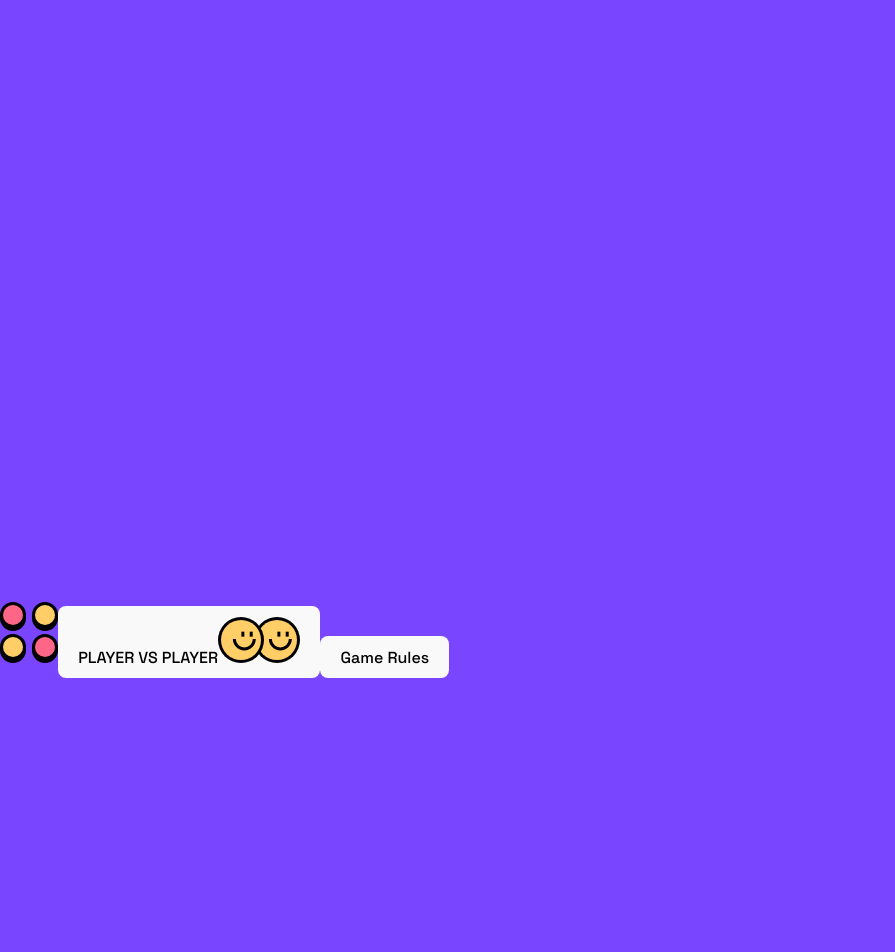
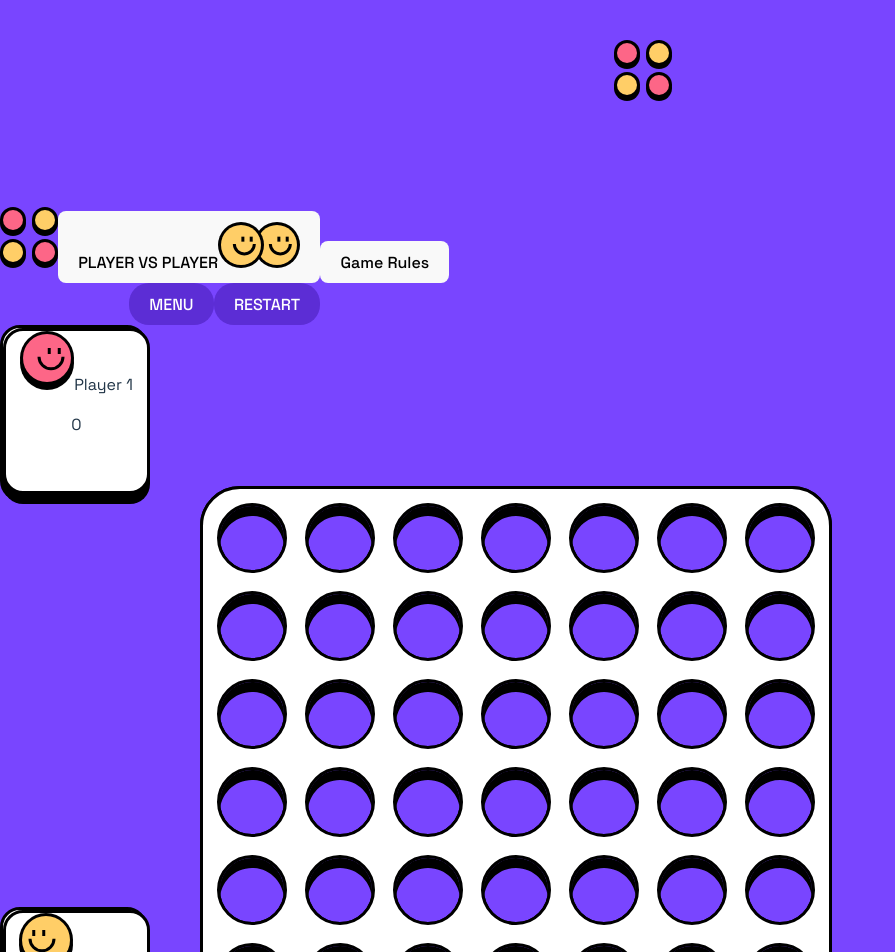
Before and after one commit to tova-moskowitz/connect-four, a React (Vite) app: page / in a window 1280 px wide. Shown: the top 952 px of the page, without its empty margins (0-895 px from the left). Built offline with nearby package versions, Linux system fonts and the light colour scheme; a web font is replaced by a local one.

Commit message:
move a lot to App.jsx

```diff
--- a/src/App.jsx
+++ b/src/App.jsx
@@ -1,11 +1,79 @@
+import React, { useState, useEffect } from "react";
 import "./App.scss";
 import MainMenu from "./components/MainMenu.jsx";
-import RulesModal from "./components/RulesModal.jsx";
+import GameBoard from "./components/GameBoard.jsx";
+
 function App() {
+  const [currentTurnColor, setCurrentTurnColor] = useState("red");
+  const [currentPlayer, setCurrentPlayer] = useState(1);
+  const [redMoves, setRedMoves] = useState([]);
+  const [yellowMoves, setYellowMoves] = useState([]);
+  // const [winner, setWinner] = useState("");
+  const [playerOneScore, setPlayerOneScore] = useState(0);
+  const [playerTwoScore, setPlayerTwoScore] = useState(0);
+  const [countdown, setCountdown] = useState(30);
+  const [piece, setPiece] = useState([]);
+
+  const clickRestart = () => {
+    setWinner("");
+    setCountdown(30);
+    setCurrentPlayer(1);
+    setPlayerOneScore(0);
+    setPlayerTwoScore(0);
+  };
+
+  useEffect(() => {
+    if (countdown > 0) {
+      // setTimeout(() => setCountdown(countdown - 1), 1000);
+    } else {
+      setWinner(currentPlayer === 1 ? 2 : 1);
+      // setCountdown(`Player ${winner} WINS!`);
+    }
+  });
+
+  const clickColumn = (e) => {
+    setCurrentPlayer(currentPlayer === 1 ? 2 : 1);
+    setCurrentTurnColor(currentTurnColor === "red" ? "yellow" : "red");
+
+    const redPiece = (
+      <img
+        src="/assets/images/counter-red-large.svg"
+        alt="red counter"
+        className="red-counter"
+      />
+    );
+    const yellowPiece = (
+      <img
+        src="/assets/images/counter-yellow-large.svg"
+        alt="yellow counter"
+        className="yellow-counter"
+      />
+    );
+
+    currentPlayer === 1
+      ? setPiece([...piece, redPiece])
+      : setPiece([...piece, yellowPiece]);
+
+    console.log(piece);
+  };
+
+  const clickCell = (e) => {};
+
   return (
-    <>
+    <div className="main-wrapper">
       <MainMenu />
-    </>
+      <GameBoard
+        piece={piece}
+        clickColumn={clickColumn}
+        countdown={countdown}
+        playerOneScore={playerOneScore}
+        playerTwoScore={playerTwoScore}
+        clickRestart={clickRestart}
+        clickCell={clickCell}
+        currentTurnColor={currentTurnColor}
+        currentPlayer={currentPlayer}
+      />
+    </div>
   );
 }
 
--- a/src/components/Board.jsx
+++ b/src/components/Board.jsx
@@ -2,27 +2,33 @@ import React, { useState } from "react";
 import "../styles/main-menu.scss";
 import cn from "classnames";
 
-function Board({ currentPlayer, currentTurnColor }) {
-  const [redMoves, setRedMoves] = useState([]);
-  const [yellowMoves, setYellowMoves] = useState([]);
+function Board({
+  piece,
+  clickColumn,
+  currentPlayer,
+  currentTurnColor,
+  clickCell,
+}) {
+  const [winner, setWinner] = useState("");
+
+  // const columns = [
+  //   [1, 2, 3, 4, 5, 6],
+  //   [7, 8, 9, 10, 11, 12],
+  //   [13, 14, 15, 16, 17, 18],
+  //   [19, 20, 21, 22, 23, 24],
+  //   [25, 26, 27, 28, 29, 30],
+  //   [31, 32, 33, 34, 35, 36],
+  //   [37, 38, 39, 40, 41, 42],
+  // ];
   const columns = [
-    [1, 2, 3, 4, 5, 6],
-    [7, 8, 9, 10, 11, 12],
-    [13, 14, 15, 16, 17, 18],
-    [19, 20, 21, 22, 23, 24],
-    [25, 26, 27, 28, 29, 30],
-    [31, 32, 33, 34, 35, 36],
-    [37, 38, 39, 40, 41, 42],
+    [0, 0, 0, 0, 0, 0],
+    [0, 0, 0, 0, 0, 0],
+    [0, 0, 0, 0, 0, 0],
+    [0, 0, 0, 0, 0, 0],
+    [0, 0, 0, 0, 0, 0],
+    [0, 0, 0, 0, 0, 0],
+    [0, 0, 0, 0, 0, 0],
   ];
-
-  const clickColumn = (e) => {
-    currentPlayer === 1 && setRedMoves([...redMoves, +e.target.id]);
-
-    currentPlayer === 2 && setYellowMoves([...yellowMoves, +e.target.id]);
-
-    e.target.style.background += "#FD6687";
-  };
-
   return (
     <div className="board">
       {columns.map((column, index) => {
@@ -33,11 +39,15 @@ function Board({ currentPlayer, currentTurnColor }) {
             className="column"
             id={index + 1}
           >
+            {piece}
             {column.map((piece, idx) => {
               return (
-                <div key={idx} className="piece" id={piece}>
-                  {piece}
-                </div>
+                <div
+                  onClick={clickCell}
+                  key={idx}
+                  className="piece"
+                  // id={idx}
+                ></div>
               );
             })}
           </div>
--- a/src/components/GameBoard.jsx
+++ b/src/components/GameBoard.jsx
@@ -5,32 +5,18 @@ import CurrentTurn from "./CurrentTurn.jsx";
 import MenuModal from "./MenuModal.jsx";
 import Board from "./Board.jsx";
 
-function GameBoard() {
+function GameBoard({
+  clickColumn,
+  currentTurnColor,
+  currentPlayer,
+  clickCell,
+  clickRestart,
+  playerOneScore,
+  playerTwoScore,
+  countdown,
+  piece,
+}) {
   const [modalOpen, setModalOpen] = useState(false);
-  const [playerOneScore, setPlayerOneScore] = useState(0);
-  const [playerTwoScore, setPlayerTwoScore] = useState(0);
-  const [currentPlayer, setCurrentPlayer] = useState(1);
-  const [currentTurnColor, setCurrentTurnColor] = useState("red");
-  const [countdown, setCountdown] = useState(30);
-  const [winner, setWinner] = useState("");
-
-  useEffect(() => {
-    if (countdown > 0) {
-      // setTimeout(() => setCountdown(countdown - 1), 1000);
-    } else {
-      setWinner(currentPlayer === 1 ? 2 : 1);
-      // setCountdown(`Player ${winner} WINS!`);
-    }
-  });
-
-  const clickRestart = () => {
-    setWinner("");
-    // setCountdown(30);
-    setCurrentTurnColor("red");
-    setCurrentPlayer(1);
-    setPlayerOneScore(0);
-    setPlayerTwoScore(0);
-  };
 
   const openMenuModal = (e) => {
     setModalOpen(true);
@@ -54,7 +40,13 @@ function GameBoard() {
         <div className="player1-score">
           <ScoreCard player="1" playerScore={playerOneScore} number="one" />
         </div>
-        <Board />
+        <Board
+          piece={piece}
+          clickColumn={clickColumn}
+          clickCell={clickCell}
+          currentPlayer={currentPlayer}
+          currentTurnColor={currentTurnColor}
+        />
         <div className="player2-score">
           <ScoreCard player="2" playerScore={playerTwoScore} number="two" />
         </div>
```
